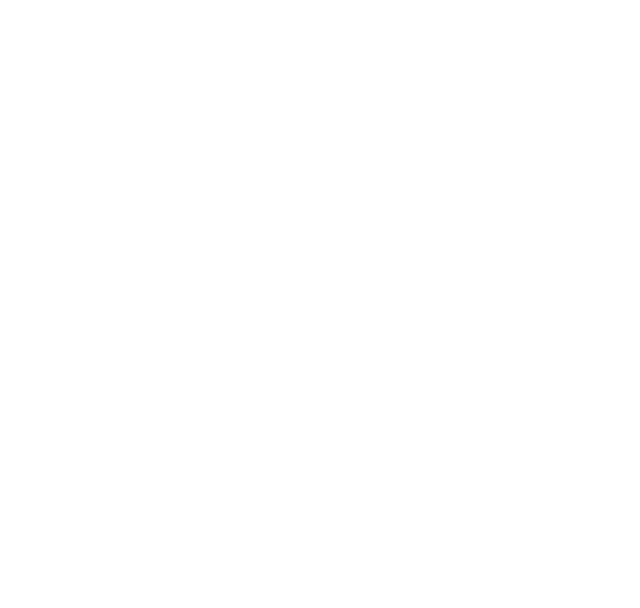
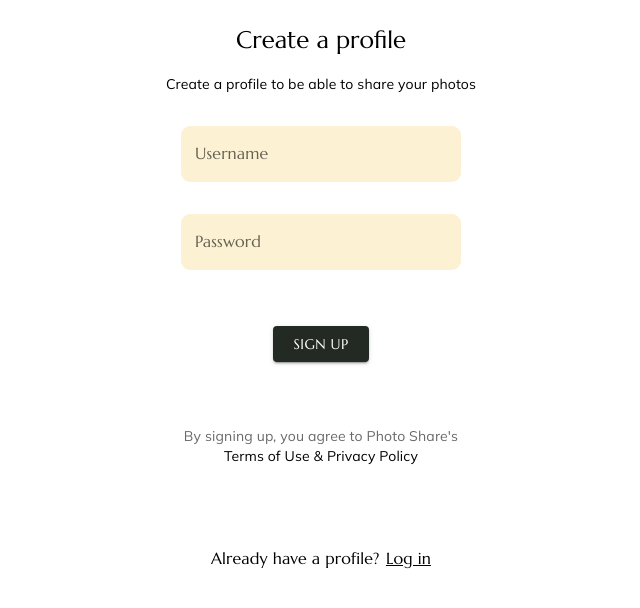
Before and after one commit to nathaliegustafsson/User-Based-Content, a React (Vite) app in the folder client/: page /createprofile in a window 1280 px wide. Shown: the top 608 px of the page, without its empty margins (319-959 px from the left). Built offline with nearby package versions, Linux system fonts and the light colour scheme.

Commit message:
added the createProfileForm to CreateProfilePage

```diff
--- a/client/src/pages/CreateProfilePage.tsx
+++ b/client/src/pages/CreateProfilePage.tsx
@@ -1,5 +1,13 @@
+import CreateProfileForm from "../CreateProfileForm";
+
 function CreateProfilePage() {
-  return <div></div>;
+  return (
+    <div>
+      <main>
+        <CreateProfileForm />
+      </main>
+    </div>
+  );
 }
 
 export default CreateProfilePage;
```
